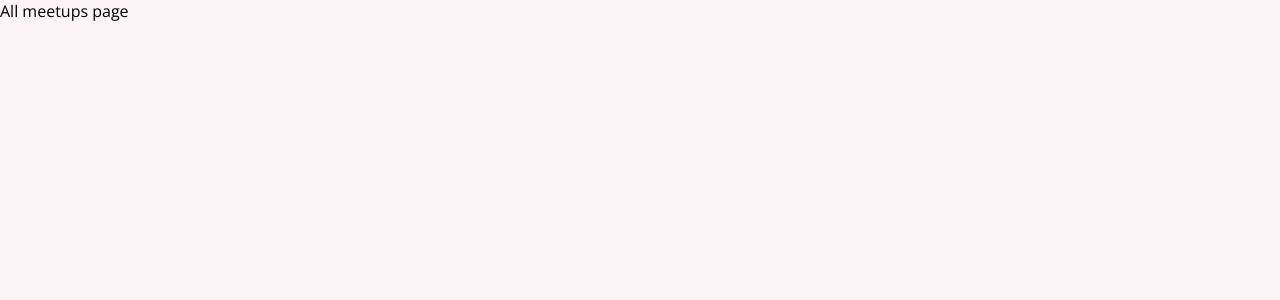
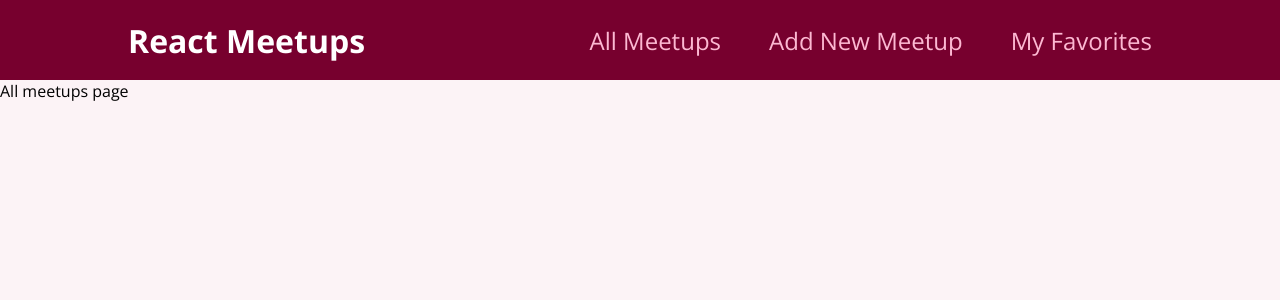
Before and after one commit to RyanPeszko/react-course, a React (Create React App) app: page / in a window 1280 px wide. Shown: the top 300 px of the page. Built offline with nearby package versions, Linux system fonts and the light colour scheme.

Commit message:
BREAKING CHANGE: Added Navigation w/styling

```diff
--- a/src/App.js
+++ b/src/App.js
@@ -3,10 +3,12 @@
 import AllMeetupsPage from "./pages/AllMeetups";
 import NewMeetupPage from "./pages/NewMettup";
 import FavoritesPage from "./pages/Favorites";
+import MainNavigation from "./components/layout/MainNavigation";
 
 function App() {
   return (
     <div>
+      <MainNavigation />
       <Routes>
         <Route path="/" element={<AllMeetupsPage />}/>
         <Route path="/new-meetup" element={<NewMeetupPage />}/>
--- /dev/null
+++ b/src/components/layout/MainNavigation.js
@@ -0,0 +1,26 @@
+import { Link } from "react-router-dom";
+
+import classes from './MainNavigation.module.css';
+
+function MainNavigation() {
+  return (
+    <header className={classes.header}>
+      <div className={classes.logo}>React Meetups</div>
+      <nav>
+        <ul>
+          <li>
+            <Link to='/'>All Meetups</Link>
+          </li>
+          <li>
+            <Link to='/new-meetup'>Add New Meetup</Link>
+          </li>
+          <li>
+            <Link to='/favorites'>My Favorites</Link>
+          </li>
+        </ul>
+      </nav>
+    </header>
+  );
+}
+
+export default MainNavigation;
--- /dev/null
+++ b/src/components/layout/MainNavigation.module.css
@@ -0,0 +1,47 @@
+.header {
+    width: 100%;
+    height: 5rem;
+    display: flex;
+    align-items: center;
+    justify-content: space-between;
+    background-color: #77002e;
+    padding: 0 10%;
+  }
+
+  .logo {
+    font-size: 2rem;
+    color: white;
+    font-weight: bold;
+  }
+
+  .header ul {
+    list-style: none;
+    margin: 0;
+    padding: 0;
+    display: flex;
+    align-items: baseline;
+  }
+
+  .header li {
+    margin-left: 3rem;
+  }
+
+  .header a {
+    text-decoration: none;
+    font-size: 1.5rem;
+    color: #fcb8d2;
+  }
+
+  .header a:hover,
+  .header a:active,
+  .header a.active {
+    color: white;
+  }
+
+  .badge {
+    background-color: #cc2062;
+    color: white;
+    border-radius: 12px;
+    padding: 0 1rem;
+    margin-left: 0.5rem;
+  }
```
